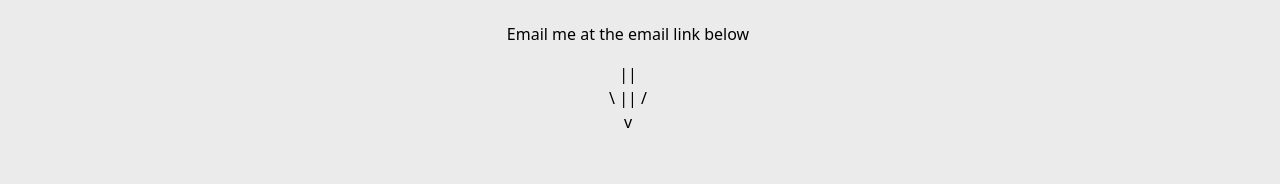
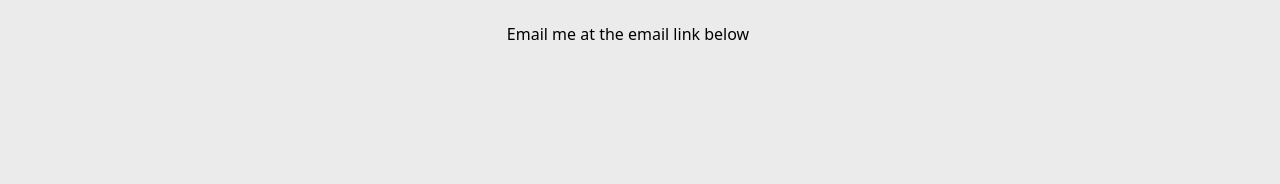
Before and after one commit to taylasagerios/reactToRios, a React (Vite) app: page /Contact in a window 1280 px wide. Shown: the part 436-620 px from the top of the page. Built offline with nearby package versions, Linux system fonts and the light colour scheme.

Commit message:
cleaning up cpntact page

```diff
--- a/src/pages/Contact.jsx
+++ b/src/pages/Contact.jsx
@@ -80,9 +80,7 @@ function Contact() {
         <p>
           Email me at the email link below
         </p>
-        <p>||<br />
-        \ || / <br />
-        v</p>
+
       </div>
     </div>
     </>
```
